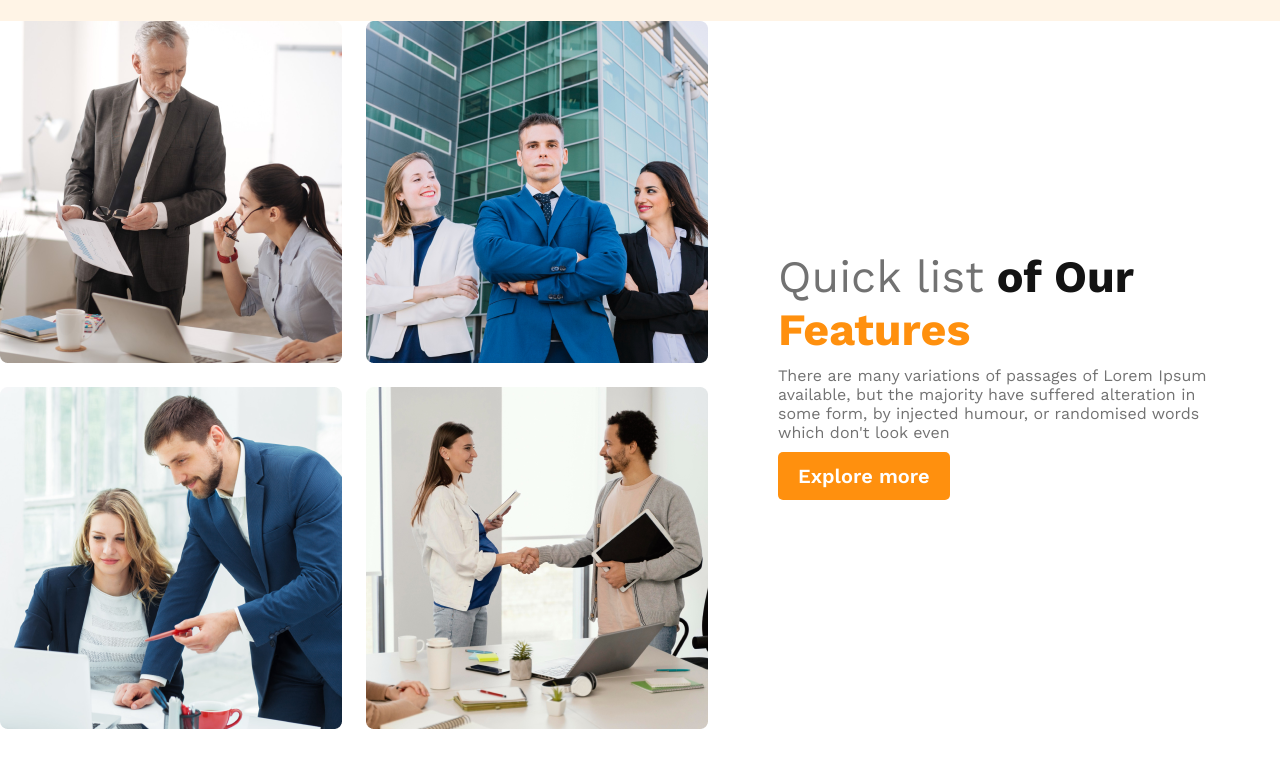
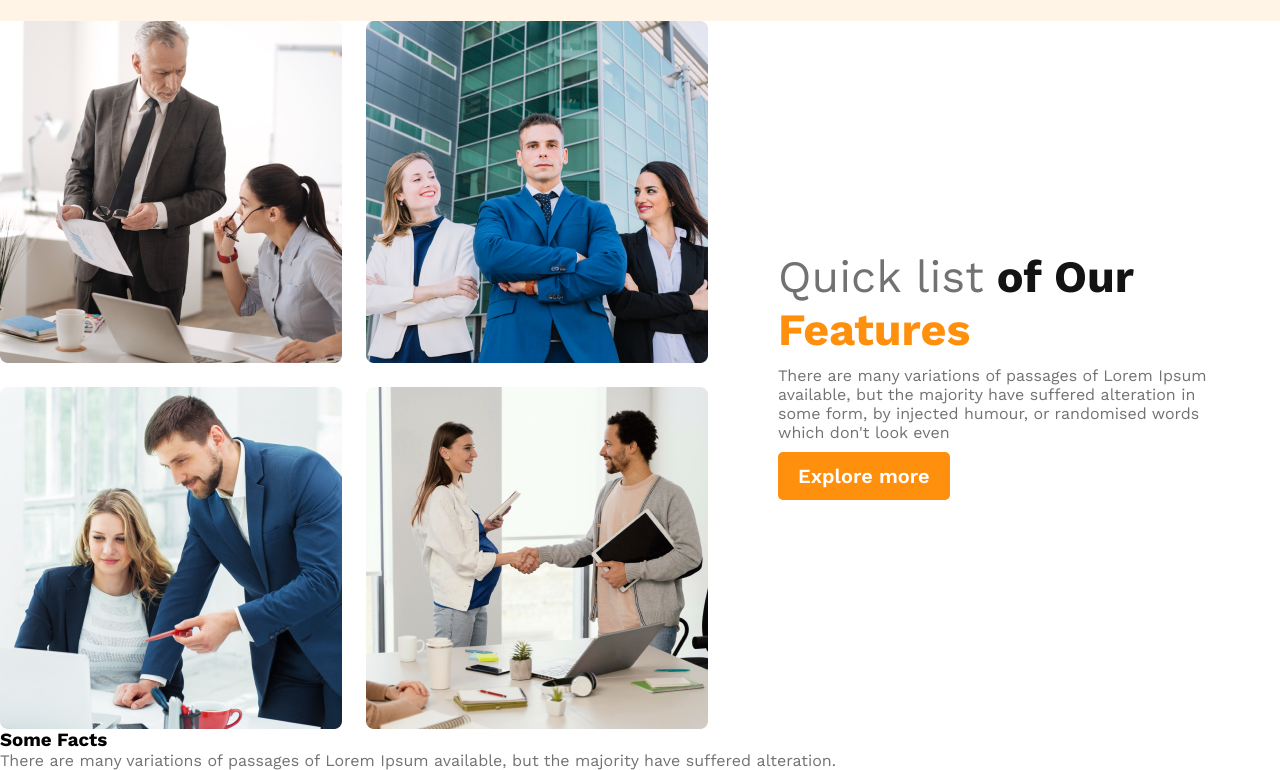
Before and after one commit to Shihab50/G3-Architect, a plain HTML site: page index.html in a window 1280 px wide. Shown: the part 819-1589 px from the top of the page. Before the commit the page ends 1548 px from the top, so only its background shows below. Drawn offline with nearby package versions, Linux system fonts and the light colour scheme.

```diff
--- a/index.html
+++ b/index.html
@@ -37,7 +37,7 @@
   <!-- header end -->
 
   <main>
-    <!--teams section part start -->
+    <!--teams section start -->
     <section class="teams-container">
       <div class="teams-img-container">
         <img src="images/team1.png" alt="">
@@ -56,7 +56,23 @@
         <button class="btn-primary">Explore more</button>
       </div>
     </section>
+    <!-- teams section end -->
 
+    <!-- feature section start -->
+    <section class="feature">
+
+    </section>
+    <!-- feature section end -->
+
+    <!-- fact section start -->
+
+    <section class="fact">
+      <h3 class="section-title">Some Facts</h3>
+      <p class="text-light-gray">There are many variations of passages of Lorem Ipsum available, but the majority have
+        suffered alteration.</p>
+    </section>
+
+    <!-- fact section end -->
   </main>
 
   <footer>
```
